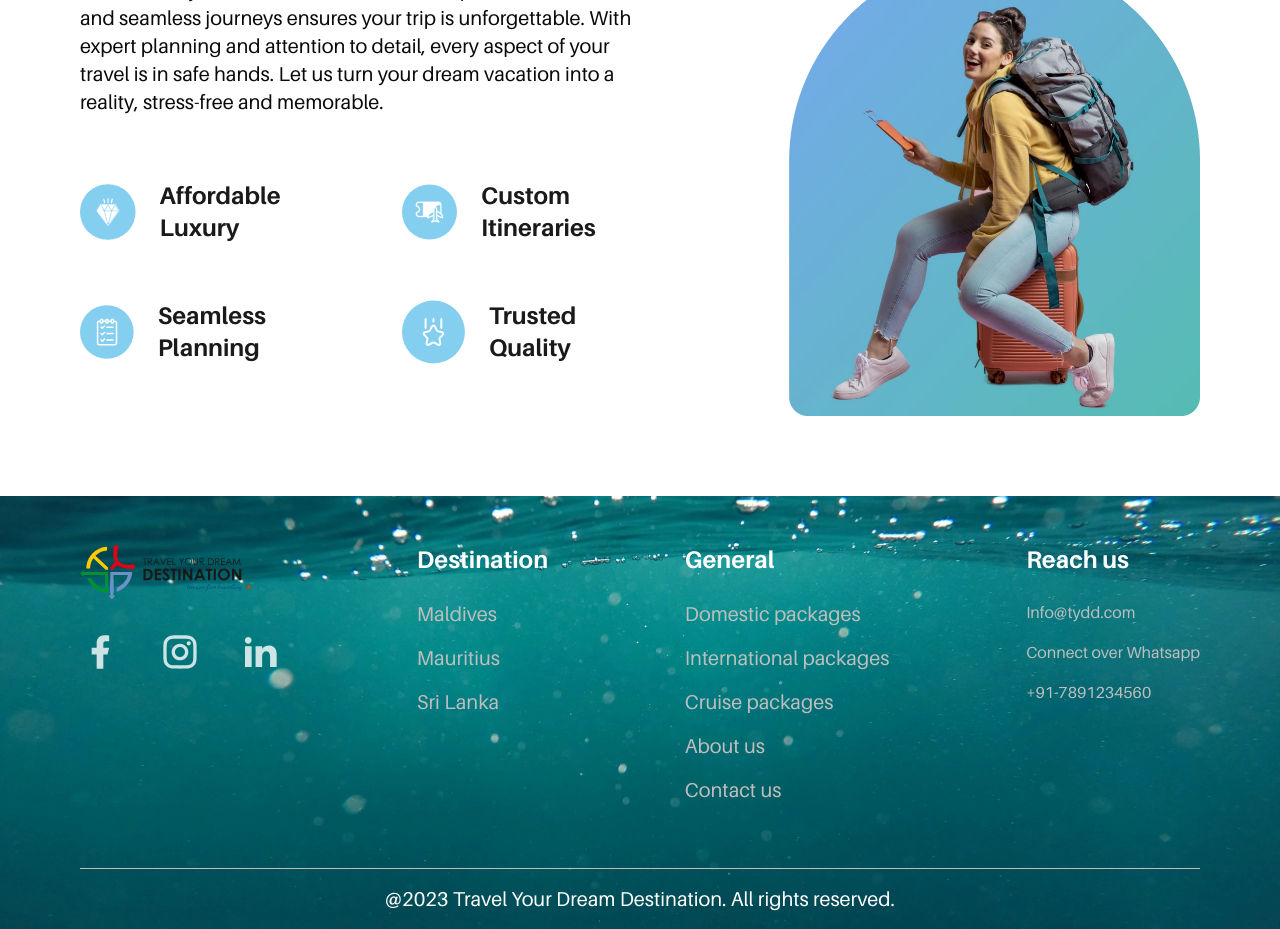
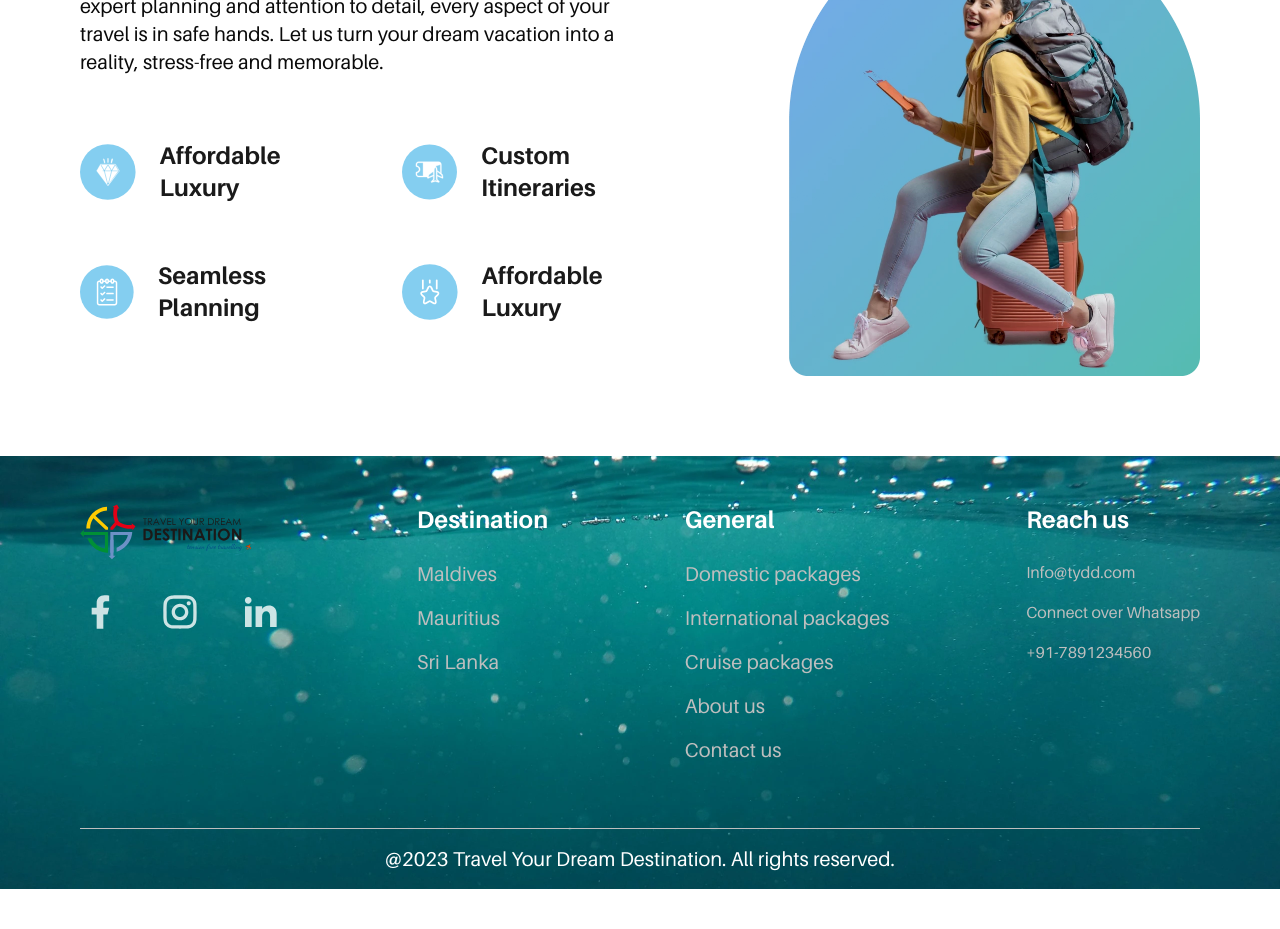
Before and after one commit to akshay1502/tydd, a Next.js app: page /about in a window 1280 px wide. Shown: the part 2820-3749 px from the top of the page. After the commit the page ends 3709 px from the top, so only its background shows below. Built offline with nearby package versions, Linux system fonts and the light colour scheme.

Commit message:
style guide updated

```diff
--- a/src/app/(frontend)/about/page.tsx
+++ b/src/app/(frontend)/about/page.tsx
@@ -48,33 +48,33 @@ const standings = [
   },
 ]
 
-const luxuries = [
+const whyTydd = [
   {
-    id: 1,
     title: 'Affordable Luxury',
+    icon: <IconLuxury />,
   },
   {
-    id: 2,
     title: 'Custom Itineraries',
+    icon: <IconItineraries />,
   },
   {
-    id: 3,
     title: 'Seamless Planning',
+    icon: <IconPlanning />,
   },
   {
-    id: 4,
-    title: 'Trusted Quality',
+    title: 'Affordable Luxury',
+    icon: <IconTrust2 />,
   },
 ]
 
 export default function AboutPage() {
   return (
-    <div className="lg:px-20 px-4 layout">
+    <div className="lg:px-20 px-4 pt-3 lg:pt-0 layout">
       <div className="w-full h-[508px] relative rounded-3xl overflow-hidden">
         <Image src="/contact.webp" alt="image" fill className="object-cover" />
         <div className="absolute top-1/2 -translate-y-1/2 lg:left-24 left-4 right-4 lg:right-0 lg:w-[848px]">
           <h2 className="text-white  mb-5">About us</h2>
-          <p className="text-xl text-white">
+          <p className="b2reg text-white">
             At Travel Your Dream Destination (TYDD), we turn your travel dreams into reality with
             affordable yet luxurious experiences. Based in Mumbai, we specialize in personalized
             national and international trips crafted to suit your preferences. Our passion lies in
@@ -135,22 +135,12 @@ export default function AboutPage() {
               and memorable.
             </p>
             <div className="grid lg:grid-cols-2 grid-cols-1 lg:gap-y-10 gap-y-4 gap-x-16">
-              <div className="lg:py-2 flex items-center gap-2 lg:gap-6">
-                <IconLuxury />
-                <h4 className="text-black">Affordable Luxury</h4>
-              </div>
-              <div className="lg:py-2 flex items-center gap-2 lg:gap-6">
-                <IconItineraries />
-                <h4 className="text-black">Custom Itineraries</h4>
-              </div>
-              <div className="lg:py-2 flex items-center gap-2 lg:gap-6">
-                <IconPlanning />
-                <h4 className="text-black">Seamless Planning</h4>
-              </div>
-              <div className="lg:py-2 flex items-center gap-2 lg:gap-6">
-                <IconTrust2 />
-                <h4 className="text-black">Trusted Quality</h4>
-              </div>
+              {whyTydd?.map((item, index) => (
+                <div key={index} className="lg:py-2 flex items-center gap-2 lg:gap-6">
+                  {item.icon}
+                  <h4 className="text-black h4 font-bold">{item.title}</h4>
+                </div>
+              ))}
             </div>
           </div>
           <div className="lg:w-[412px] h-[468px] w-full relative shrink-0">
--- a/src/app/(frontend)/styles.css
+++ b/src/app/(frontend)/styles.css
@@ -35,10 +35,10 @@ body {
 
 @layer base {
   h2 {
-    @apply text-2xl lg:text-[40px] lg:leading-[48px] font-bold;
+    @apply lg:text-[40px] lg:leading-[48px] text-[24px] leading-[32px] font-bold;
   }
   h4 {
-    @apply lg:text-2xl text-xl font-bold;
+    @apply lg:text-[24px] lg:leading-[32px] text-[20px] leading-[24px] font-bold;
   }
   :root {
     --background: 0 0% 100%;
@@ -114,7 +114,7 @@ body {
   .h3 {
     @apply lg:text-[32px] lg:leading-[40px] text-[20px] leading-[24px];
   }
-  .h4sb {
+  .h4 {
     @apply lg:text-[24px] lg:leading-[32px] text-[16px] leading-[20px];
   }
 
```
